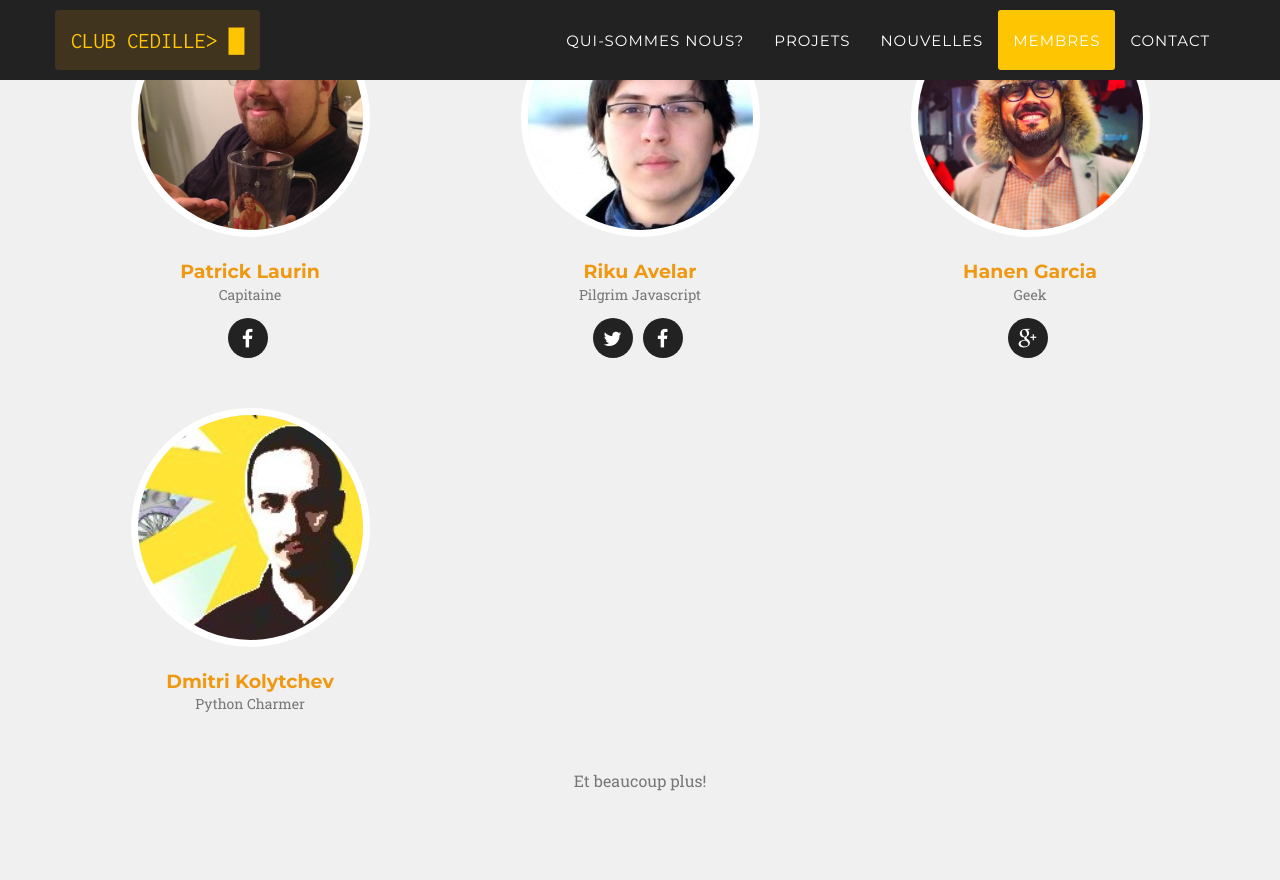
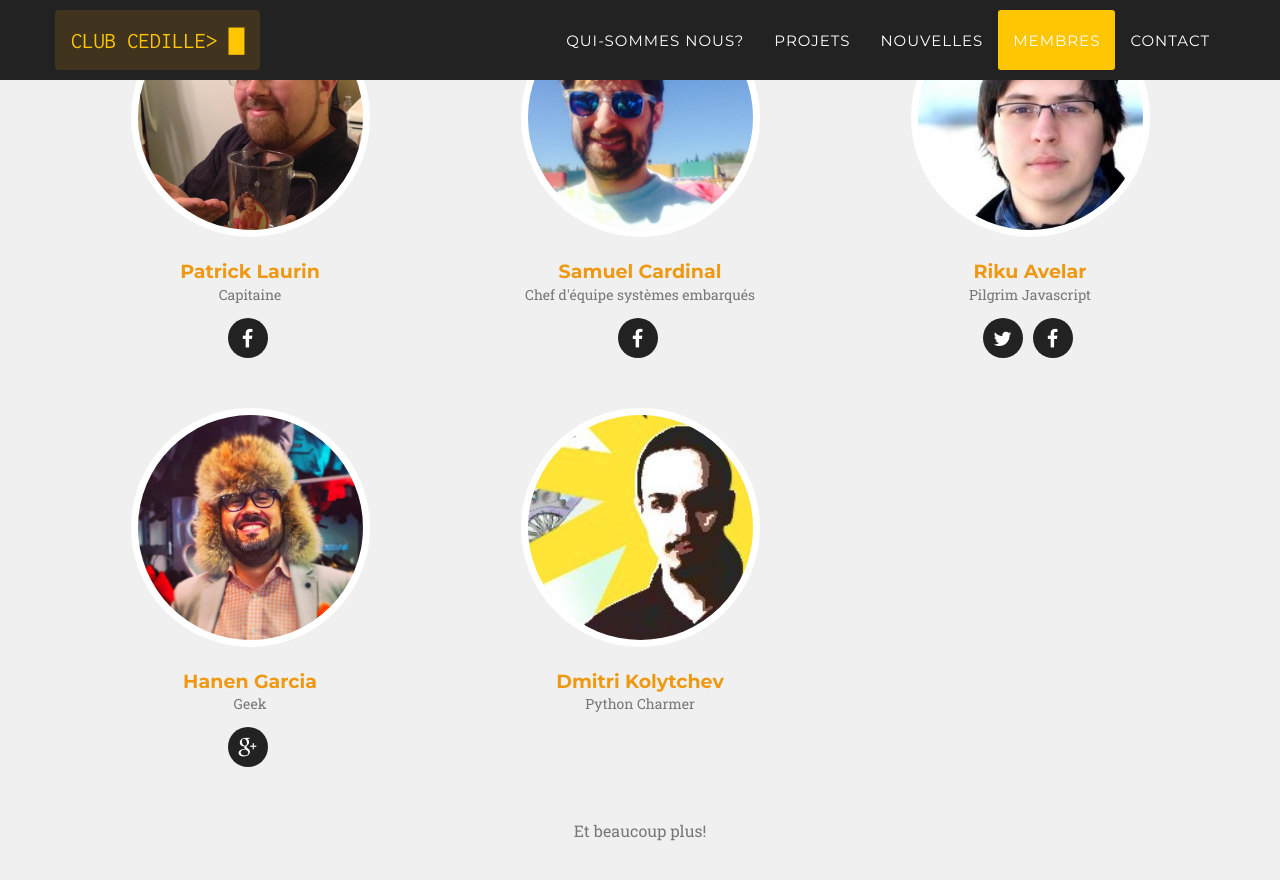
Before and after one commit to ClubCedille/clubcedille.github.io, a Jekyll site: the page built from index.html, in a window 1280 px wide and 900 px high, scrolled down 4030 px. Shown: the top 880 px of the window. Built offline with Jekyll 4.4.1, drawn with Linux system fonts in a browser that asks for light colours; some web fonts are replaced.

Commit message:
Ajouter Sam

```diff
--- a/_data/fr/members.yml
+++ b/_data/fr/members.yml
@@ -12,6 +12,15 @@ people:
     social:
       - title: facebook
         url: #
+
+  samuel:
+    name: Samuel Cardinal
+    email: samdidos@gmail.com
+    position: Chef d'équipe systèmes embarqués
+    pic: samuel
+    social:
+      - title: facebook
+        url: https://www.facebook.com/samdidos
 
   riku:
     name: Riku Avelar
```
Also changed, not shown: img/team/samuel.jpg (added).
